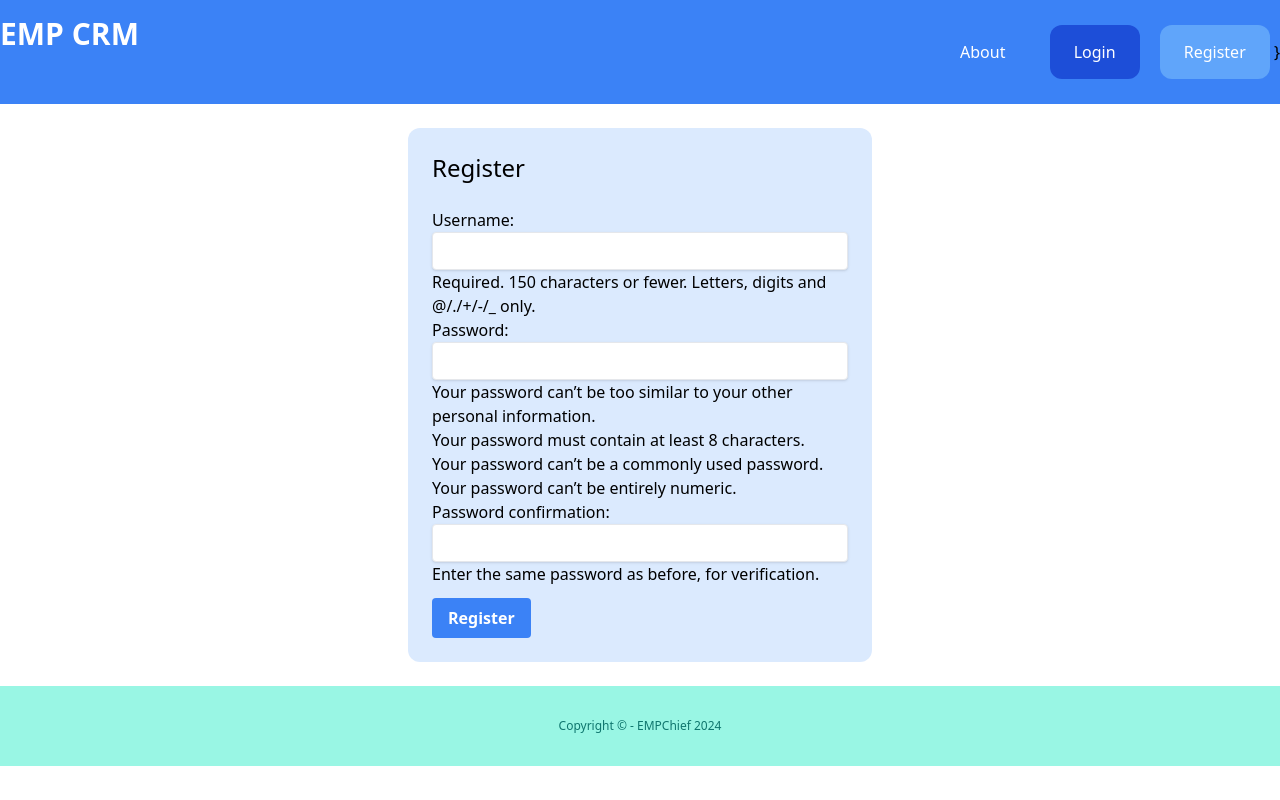
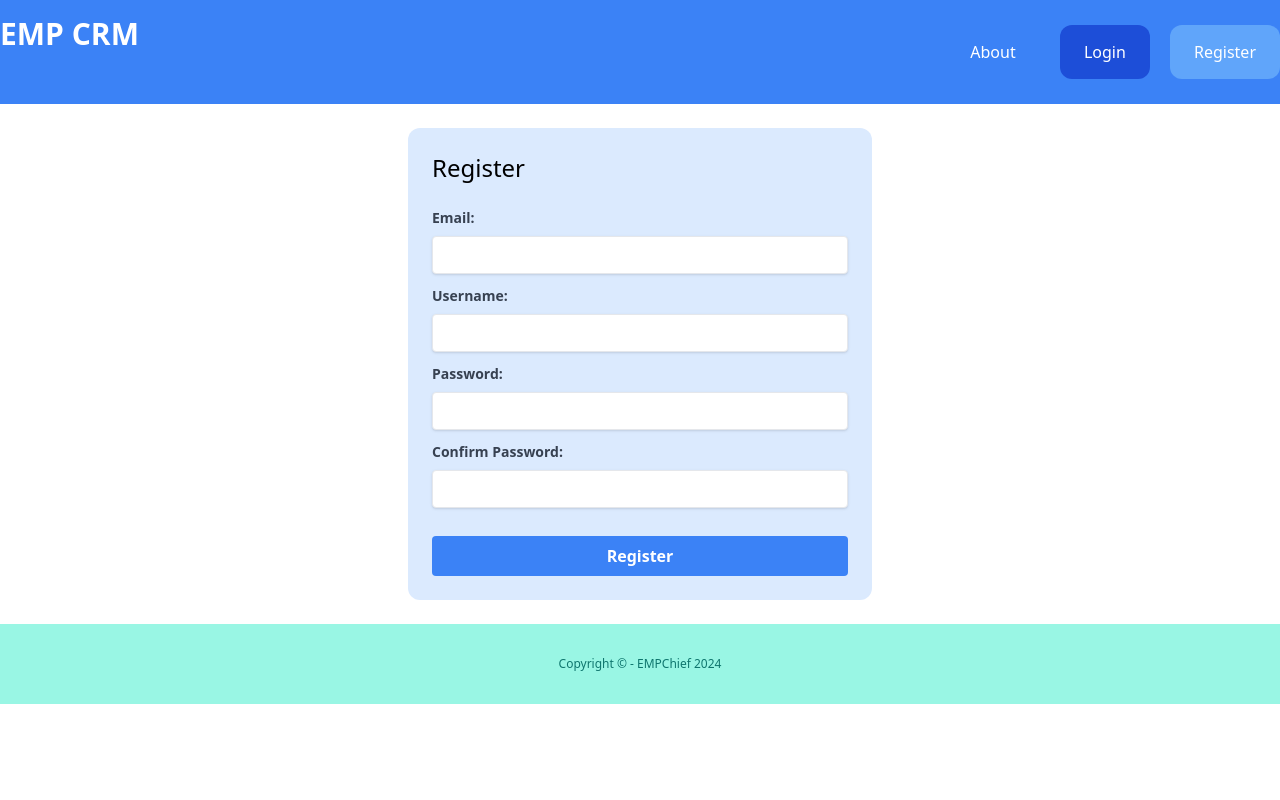
Before and after one commit to EMPChief/Django-CRM, a Django app: page /register/ in a window 1280 px wide. Run offline with Django 5.2, Linux system fonts and the light colour scheme; some libraries are stand-ins or nearby versions.

Commit message:
Update registration form and views to my own version

```diff
--- /dev/null
+++ b/account/forms.py
@@ -0,0 +1,56 @@
+from django import forms
+from django.contrib.auth.forms import UserCreationForm
+from django.contrib.auth.models import User
+from django.core.exceptions import ValidationError
+from .models import UserProfile
+import re
+
+class SignUpForm(UserCreationForm):
+    email = forms.EmailField(max_length=254, required=True)
+    password1 = forms.CharField(
+        label="Password",
+        widget=forms.PasswordInput(),
+        strip=False,
+    )
+    password2 = forms.CharField(
+        label="Confirm Password",
+        widget=forms.PasswordInput(),
+        strip=False,
+    )
+
+    class Meta:
+        model = User
+        fields = ('email', 'username', 'password1', 'password2')
+
+    def clean_general_text_field(self, field_value):
+        if not re.search(r'^[\w\s.,()-]+$', field_value, re.UNICODE):
+            raise ValidationError("This field contains invalid characters.")
+        return field_value
+
+    def clean_email(self):
+        email = self.cleaned_data.get('email')
+        if User.objects.filter(email=email).exists():
+            raise ValidationError("This email address is already in use.")
+        return email
+
+
+    def clean_username(self):
+        username = self.cleaned_data.get('username')
+        if not re.search(r'^[a-zA-Z0-9._]+$', username):
+            raise ValidationError("Username can only contain letters, numbers, dots, and underscores.")
+        if User.objects.filter(username=username).exists():
+            raise ValidationError("This username is already taken.")
+        return username
+
+
+    def save(self, commit=True):
+        user = super(SignUpForm, self).save(commit=False)
+        user.email = self.cleaned_data['email']
+
+        if commit:
+            user.save()
+            UserProfile.objects.create(
+                user=user,
+            )
+
+        return user
--- /dev/null
+++ b/account/my_dec.py
@@ -0,0 +1,11 @@
+from django.http import HttpResponseRedirect
+from django.urls import reverse
+
+def need_log_out(redirect_to):
+    def decorator(view_func):
+        def _wrapped_view(request, *args, **kwargs):
+            if request.user.is_authenticated:
+                return HttpResponseRedirect(reverse(redirect_to))
+            return view_func(request, *args, **kwargs)
+        return _wrapped_view
+    return decorator
--- a/account/templates/account/register.html
+++ b/account/templates/account/register.html
@@ -1,20 +1,42 @@
 {% extends 'core/base.html' %}
-{% block 'title' %}Register{% endblock %}
+{% block title %}Register{% endblock %}
+
 {% block content %}
-
 <div class="max-w-lg mx-auto flex flex-wrap items-start p-6">
     <div class="w-full bg-blue-100 p-6 rounded-xl">
         <h1 class="mb-6 text-2xl">Register</h1>
-        <form method="post" action="." class="space-y-3">
+        <form method="POST" action="." class="space-y-3">
             {% csrf_token %}
-            <div class="mb-4">
-                {{ form.as_p }}
+            {% for field in form %}
+                <div>
+                    <label for="{{ field.id_for_label }}" class="block text-gray-700 text-sm font-bold mb-2">
+                        {{ field.label }}:
+                    </label>
+                    <input type="{{ field.field.widget.input_type }}" name="{{ field.name }}" id="id_{{ field.name }}"
+                           class="shadow appearance-none border rounded w-full py-2 px-3 text-gray-700 leading-tight focus:outline-none focus:shadow-outline"
+                           {% if field.field.required %}required{% endif %}
+                           {% if field.value %}value="{{ field.value|stringformat:'s' }}"{% endif %}>
+                    {% for error in field.errors %}
+                        <div class="text-red-500 text-sm mt-1">{{ error }}</div>
+                    {% endfor %}
+                </div>
+            {% endfor %}
+
+            <div>
+                <button type="submit"
+                        class="bg-blue-500 hover:bg-blue-700 text-white font-bold py-2 px-4 rounded focus:outline-none focus:shadow-outline mt-4 w-full">
+                    Register
+                </button>
             </div>
-            <button type="submit" class="bg-blue-500 hover:bg-blue-700 text-white font-bold py-2 px-4 rounded focus:outline-none focus:shadow-outline mt-4">
-                Register
-            </button>
+
+            {% if form.non_field_errors %}
+                <div class="p-6 bg-red-200 text-red-800 rounded-xl mt-4">
+                    {% for error in form.non_field_errors %}
+                        <p>{{ error|escape }}</p>
+                    {% endfor %}
+                </div>
+            {% endif %}
         </form>
     </div>
 </div>
-
 {% endblock %}
--- a/account/views.py
+++ b/account/views.py
@@ -1,28 +1,33 @@
 from django.shortcuts import render, redirect
+from .forms import SignUpForm
+from django.contrib.auth import logout, authenticate, login
+from django.contrib.auth.decorators import login_required
 from django.contrib.auth.forms import UserCreationForm
-from django.contrib.auth import logout, authenticate, login
+from django.shortcuts import redirect
 from django.contrib import messages
-from .models import UserProfile
-# Create your views here.
+from django.contrib.messages import error
+from .my_dec import need_log_out
+
+@need_log_out('index')
 def register(request):
     if request.method == 'POST':
-        form = UserCreationForm(request.POST)
+        form = SignUpForm(request.POST)
         if form.is_valid():
             user = form.save()
-            userprofile = UserProfile(user=user)
-            userprofile.save()
             username = form.cleaned_data.get('username')
-            messages.success(request, f'Account created for {username}!')
-            return redirect('login')
+            raw_password = form.cleaned_data.get('password1')
+            user = authenticate(username=username, password=raw_password)
+
+            if user is not None:
+                login(request, user)
+                return redirect('/')
     else:
-        form = UserCreationForm()
-        for field in form.fields:
-            form.fields[field].widget.attrs.update({
-                'class': 'shadow appearance-none border rounded w-full py-2 px-3 text-gray-700 leading-tight focus:outline-none focus:shadow-outline'
-            })
+        form = SignUpForm()
 
     context = {'form': form}
     return render(request, 'account/register.html', context)
+
+@need_log_out('index')
 def custom_login(request):
     if request.method == 'POST':
         username = request.POST.get('username')
@@ -37,7 +42,7 @@ def custom_login(request):
 
     return render(request, 'account/login.html')
 
-
+@login_required(login_url='/login/')
 def custom_logout(request):
     logout(request)
     return redirect('index')
--- a/core/templates/core/base.html
+++ b/core/templates/core/base.html
@@ -6,7 +6,6 @@
         <script src="https://cdn.tailwindcss.com"></script>
         <title>{%block 'title'%}{%endblock%} | EMP CRM</title>
     </head>
-
     <body>
         <nav class="py-4 PX-5 justify-between flex bg-blue-500">
             <a href="/" class="text-3xl font-bold text-white">EMP CRM </a>
@@ -20,10 +19,9 @@
                 {% if user.is_authenticated %}
                 <a href={%url 'dashboard'%} class="py-4 px-6 bg-blue-400 rounded-xl text-white">dashboard</a>
                 <a href={%url 'logout'%} class="py-4 px-6 bg-red-600 rounded-xl text-white">Logout</a>
-                {% endif %}}
+                {% endif %}
             </div>
         </nav>
-
         <main>
             {%block content%}
 
```
Also changed, not shown: db.sqlite3.
